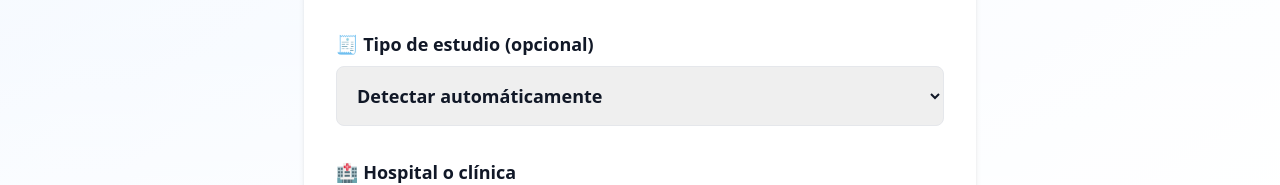
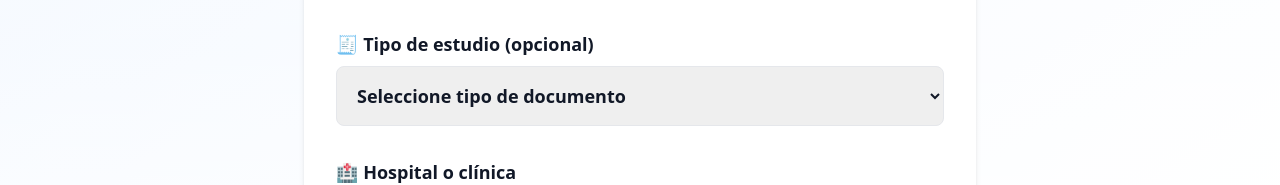
Before and after one commit to pvillafane-hub/portal-paciente, a Next.js app: page /upload in a window 1280 px wide. Shown: the part 548-733 px from the top of the page. Built offline with nearby package versions, Linux system fonts and the light colour scheme.

Commit message:
mejorando Dashboard

```diff
--- a/src/app/upload/page.tsx
+++ b/src/app/upload/page.tsx
@@ -231,7 +231,7 @@ export default function UploadPage() {
               className="mt-2 w-full p-4 text-lg border rounded-lg"
             >
 
-              <option value="">Detectar automáticamente</option>
+              <option value="">Seleccione tipo de documento</option>
               <option value="Laboratorio">Laboratorio</option>
               <option value="Radiografia">Radiografía / Imagen</option>
               <option value="Receta">Receta médica</option>
```
